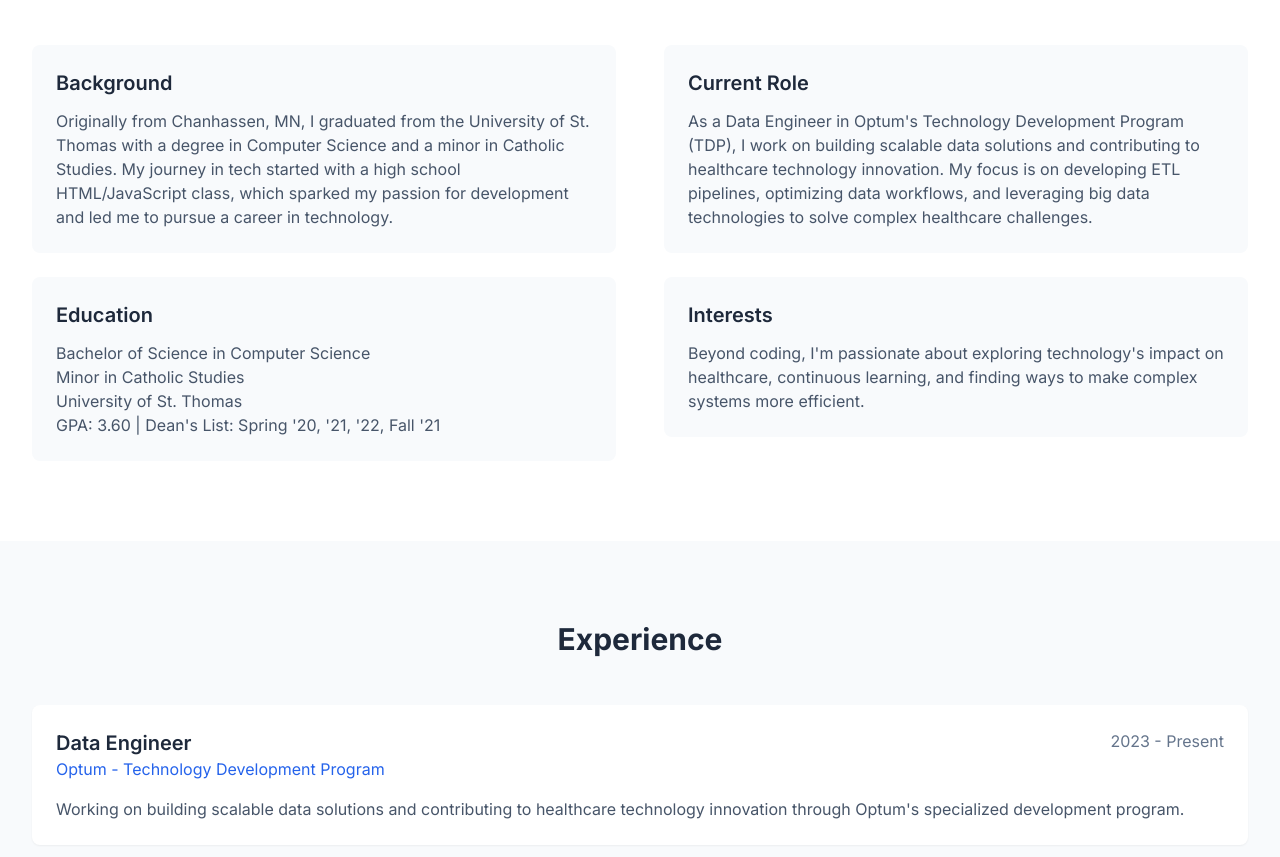
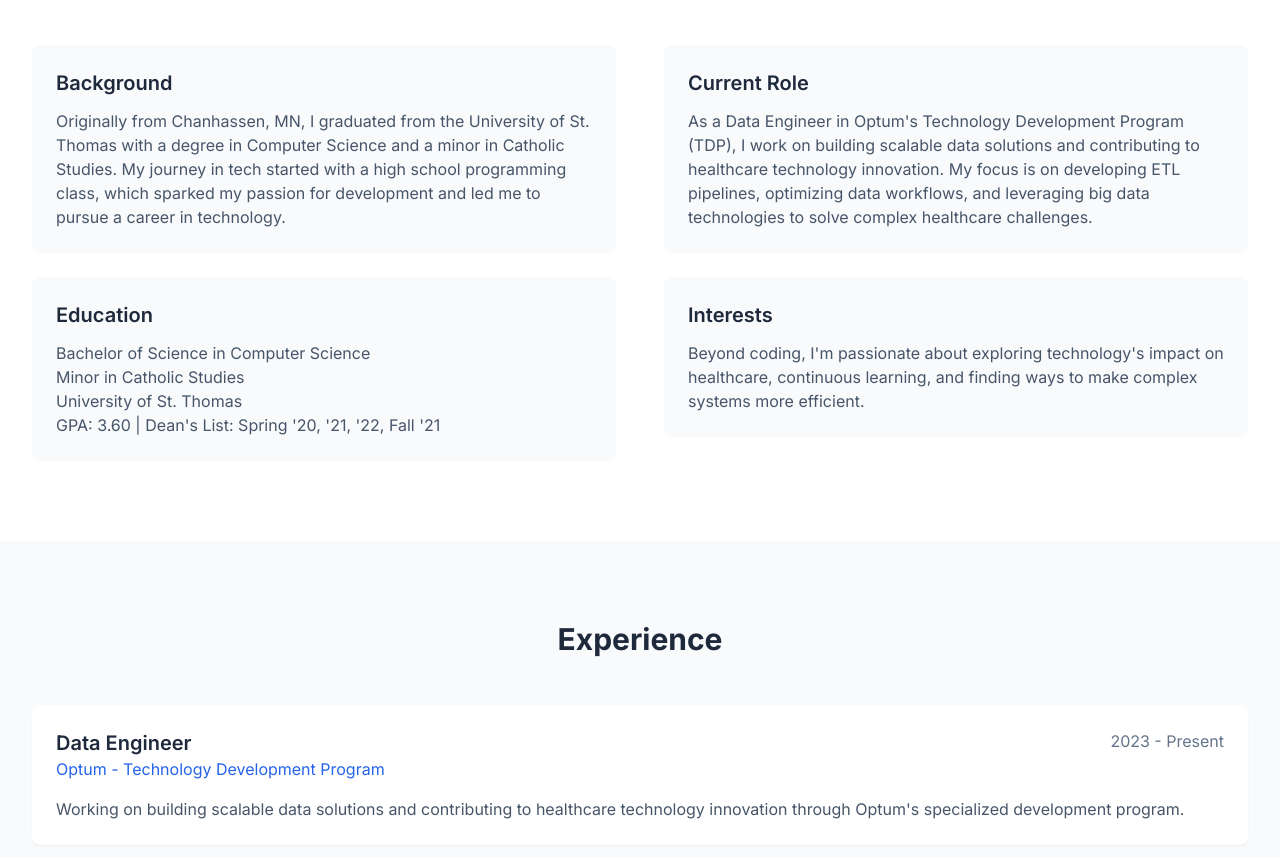
Before and after one commit to Matt-Westerhaus/Matt-Westerhaus.github.io, a plain HTML site: page index.html in a window 1280 px wide. Shown: the part 991-1848 px from the top of the page. Drawn offline with nearby package versions, Linux system fonts and the light colour scheme.

Commit message:
dur burger

```diff
--- a/index.html
+++ b/index.html
@@ -108,7 +108,7 @@
 						<h3 class="text-xl font-semibold mb-3">Background</h3>
 						<p class="text-slate-600">
 							Originally from Chanhassen, MN, I graduated from the University of St. Thomas with a degree in Computer Science
-							and a minor in Catholic Studies. My journey in tech started with a high school HTML/JavaScript class,
+							and a minor in Catholic Studies. My journey in tech started with a high school programming class,
 							which sparked my passion for development and led me to pursue a career in technology.
 						</p>
 					</div>
```
